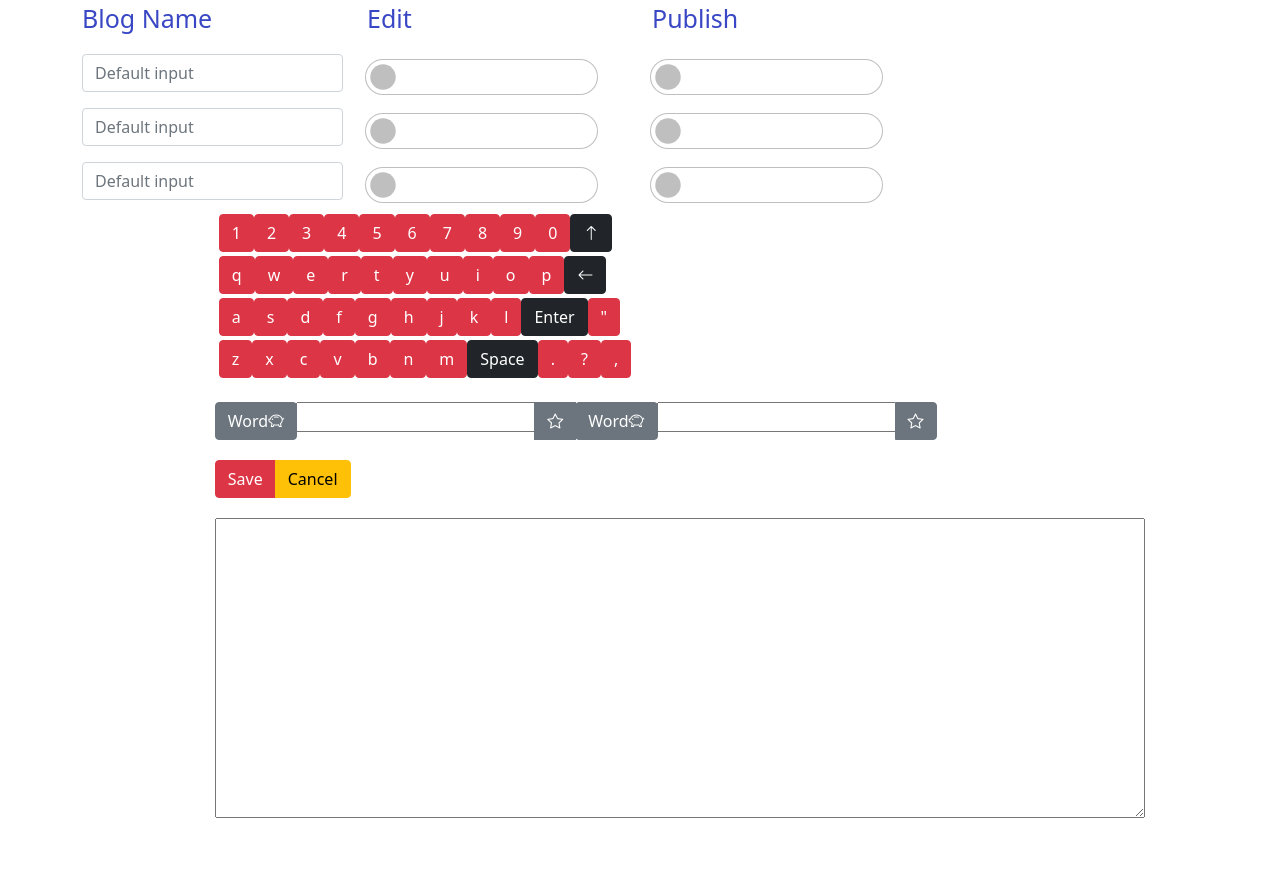
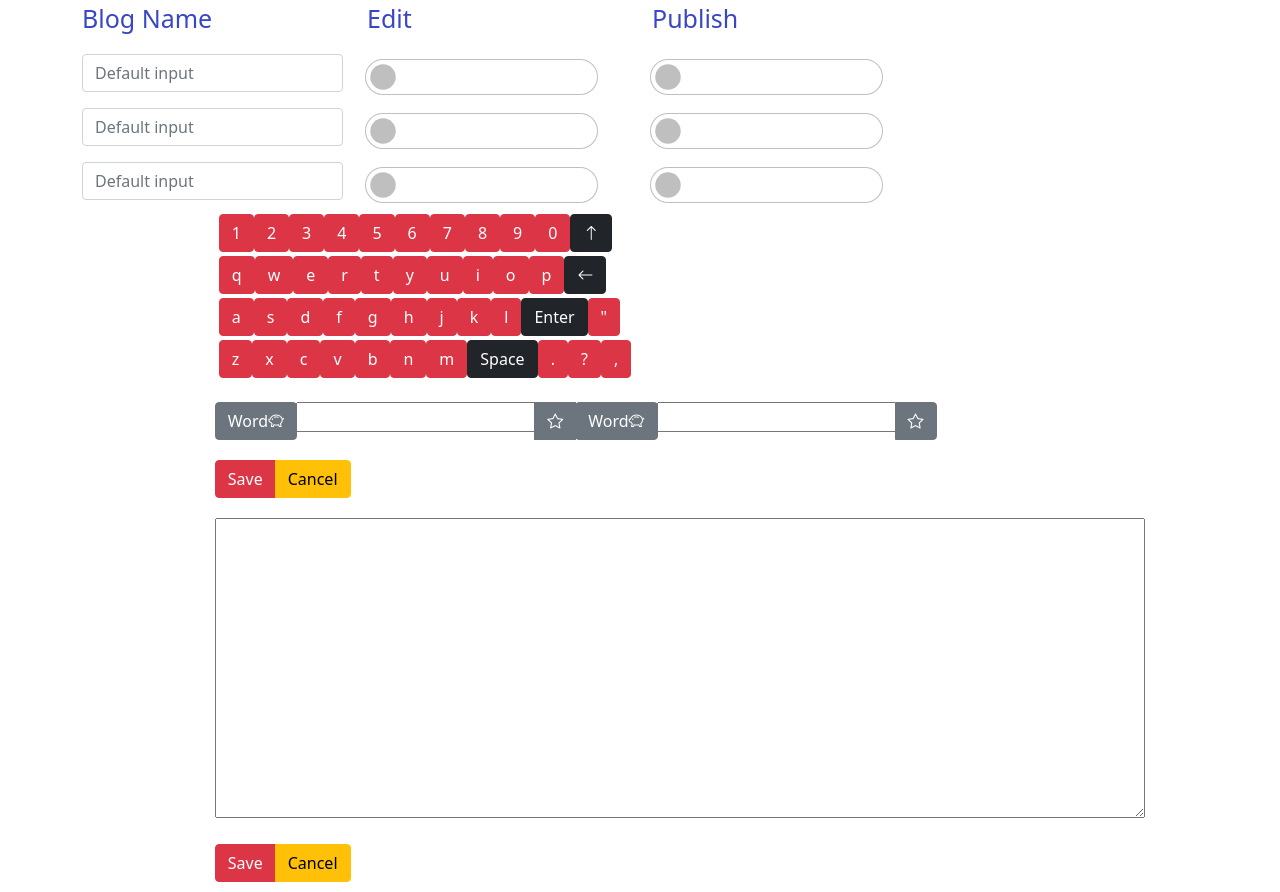
Before and after one commit to Colby-O/CSCI2348-Project, a plain HTML site: page index.html in a window 1280 px wide. Before the commit the page ends 834 px from the top, so only its background shows below. Drawn offline with nearby package versions, Linux system fonts and the light colour scheme.

Commit message:
Update index.html

```diff
--- a/index.html
+++ b/index.html
@@ -277,7 +277,7 @@
       </div>
     </div>
 
-    <!-- Save and cancel buttons (SDR March 5, 2022)-->
+    <!-- Save and cancel buttons bedore blog (SDR March 5, 2022)-->
     <div class="centerBox">
       <div class="input-group">
         <a data-role="button" class="btn btn-danger" onclick="save()"> Save </a>
@@ -292,5 +292,15 @@
       <textarea row="20" id="textbox" class="useKeyboard blogSize fullWid">
       </textarea>
     </div>
+
+    <!-- Save and cancel buttons after blog (SDR March 5, 2022)-->
+    <div class="centerBox">
+      <div class="input-group">
+        <a data-role="button" class="btn btn-danger" onclick="save()"> Save </a>
+        <a data-role="button" class="btn btn-warning" onclick="cancel()">
+          Cancel
+        </a>
+      </div>
+    </div>
   </body>
 </html>
```
